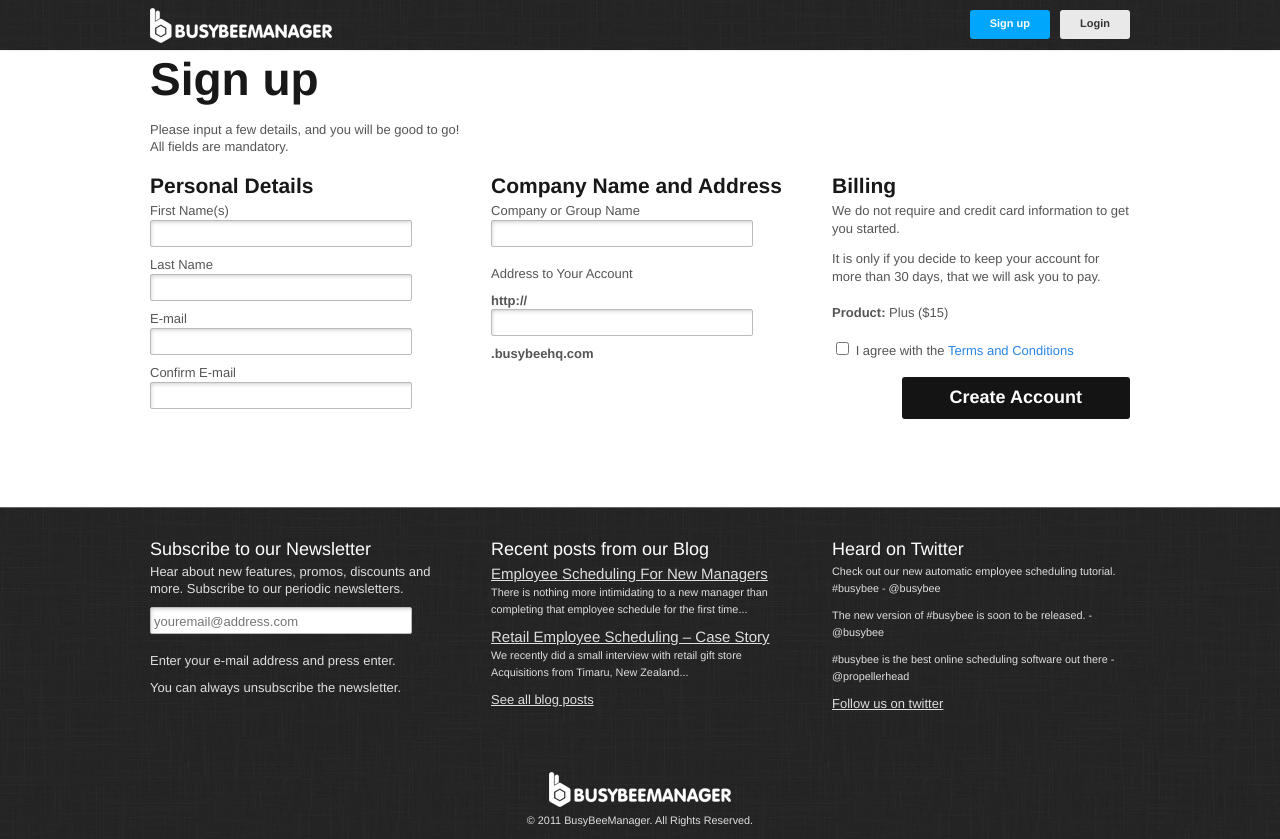
After one commit to boblbobl/busybeedemo, a Python web app: template templates/signup.html in a window 1280 px wide. The commit adds this page. Run offline with Jinja, Linux system fonts and the light colour scheme; the template is opened without the code that fills it, so the values that code supplies are empty; some libraries are stand-ins or nearby versions.

Commit message:
Added signup page.

```diff
--- a/templates/base.html
+++ b/templates/base.html
@@ -28,6 +28,19 @@
 	<![endif]-->
 </head>
 <body>
+  <!-- Login Modal -->
+  <div id="myModal" class="reveal-modal">
+    <h3>Login</h3>
+    <p>When you registered for BusyBeeManager, we sent you a welcome email with your private URL.</p>
+    <p>You need to go to this unique web address to login to your account. If you have trouble locating this email from us, we can find it for you.</p>
+    <p>Enter your email address and we’ll send you the account(s) associated with it.</p>
+    <form class="nice">
+      <input type="text" class="input-text" placeholder="youremail@address.com" /><a href="#" class="small radius charcoal button">Remind Me</a>
+    </form>
+
+    <a class="close-reveal-modal">&#215;</a>
+  </div>
+
   <!-- Top Bar -->
   <div id="top" class="container">
     <div class="row">
--- /dev/null
+++ b/templates/signup.html
@@ -0,0 +1,117 @@
+{% extends "base.html" %}
+{% block body %}
+<form id="signup-form" class="nice">
+
+  <div class="row">
+    <div class="twelve columns">
+      <h1>Sign up</h1>
+      <p>
+        Please input a few details, and you will be good to go!<br />
+        All fields are mandatory.
+      </p>
+    </div>
+  </div>
+
+  <div class="row">
+    <div class="four columns">
+
+      <h4>Personal Details</h4>
+      <p>
+        <label for="firstname">First Name(s)</label>
+        <input id="firstname" name="firstname" type="text" class="required input-text" />
+        <label for="lastname">Last Name</label>
+        <input id="lastname" name="lastname" type="text" class="required input-text" />
+        <label for="email">E-mail</label>
+        <input id="email" name="email" type="text" class="required email input-text" />
+        <label for="confirmemail">Confirm E-mail</label>
+        <input id="confirmemail" name="confirmemail" type="text" class="input-text" />
+      </p>
+    </div>
+    <div class="four columns">
+      <h4>Company Name and Address</h4>
+      <p>
+        <label for="name">Company or Group Name</label>
+        <input id="name" name="name" type="text" class="required input-text" />
+      </p>
+      <p>
+        <label for="url">Address to Your Account</label>
+        <strong>http://</strong><input id="url" name="url" type="text" class="required input-text" /><strong>.busybeehq.com</strong>
+      </p>
+    </div>
+    <div class="four columns">
+      <h4>Billing</h4>
+      <ul>
+        <li>We do not require and credit card information to get you started.</li>
+        <li>It is only if you decide to keep your account for more than 30 days, that we will ask you to pay.</li>
+      </ul>
+      <p>
+        <strong>Product:</strong>
+        Plus ($15)
+      </p>
+      <p>
+        <input id="terms" name="terms" type="checkbox" /> I agree with the <a href="#">Terms and Conditions</a>
+      </p>
+      <a href="#sign-up" id="btn-signup" class="large radius charcoal button right">Create Account</a>
+      <!-- input id="btn-signup" type="button" disabled="disabled" value="Sign up" class="small radius charcoal button right" / -->
+
+    </div>
+  </div>
+</form>
+
+
+<script type="text/javascript" src="http://static.busybeehq.com/static/js/jquery.validate.js"></script>
+<script type="text/javascript">
+	$(function() {
+	  //jQuery.validator.messages.required = '';
+
+	  $("#signup-form").validate({
+      messages: {
+        url: {
+          required: ""
+        }
+      },
+      rules: {
+        email: "required",
+        confirmemail: "required",
+        confirmemail: {
+          equalTo: "#email"
+        }
+      }
+    });
+
+	  $("input#terms").click(function(){
+	    if ($(this).is(':checked') == true)
+	      $("input#btn-signup").removeAttr('disabled');
+	    else
+	      $("input#btn-signup").attr('disabled', 'disabled');
+	  });
+
+	  $("input#btn-signup").click(function(){
+	    if ($("#signup-form").valid()) {
+	      $("input#btn-signup").attr('disabled', 'disabled');
+
+	      $.ajax({
+          url: 'http://static.busybeehq.com/api/json?method=busybee.account.signup',
+          dataType: 'json',
+          data: {
+            name: $("#url").val(),
+            companyname: $("#name").val(),
+            firstname: $("#firstname").val(),
+            lastname: $("#lastname").val(),
+            email: $("#email").val()
+          },
+          success: function(data) {
+            if (data.code == 200)
+              alert(data.message);
+            else
+              alert(data.code + ':' + data.message);
+          },
+          error: function(r, h, s) {
+            alert(r.responseText);
+          }
+        })
+	    }
+	  });
+	});
+</script>
+{% endblock %}
```
Also changed, not shown: main.py (+30 -2 lines), templates/index.html (+0 -14 lines).
